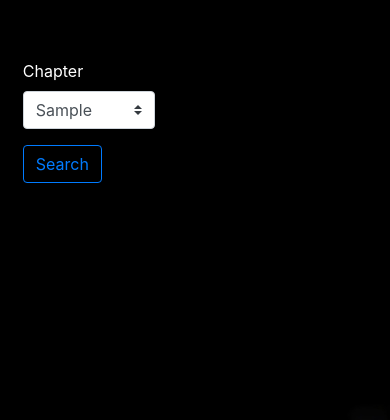
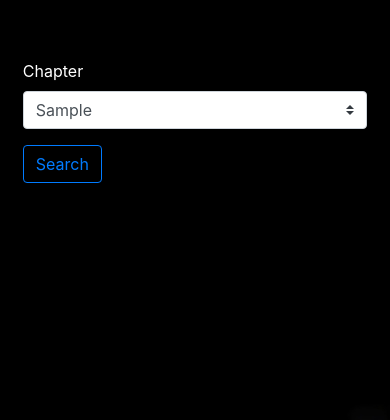
Before and after one commit to 0001SID/mcq_c, a PHP site: page / in a window 390 px wide. Shown: the top 420 px of the page. Run offline with PHP 8.4, Linux system fonts and the light colour scheme; tables that the repository leaves empty or names only in its code hold one stand-in row (values such as "Sample post"); some libraries are stand-ins or nearby versions.

Commit message:
ltl change in chapter box

```diff
--- a/index.php
+++ b/index.php
@@ -45,7 +45,7 @@ if (isset($_POST['chapterSearch'])) {
         <form action="<?php echo htmlspecialchars($_SERVER["PHP_SELF"]); ?>" method="post">
         <div class="container body-pos">
             <div class="row">
-                <div class="col-5">
+                <div class="col-md-5 mr-3 mr-md-0">
                     <div class="form-group">
                         <label for="chapterName">Chapter</label>
                         <select class="custom-select" name="chapterName" id="chapterName">
```
